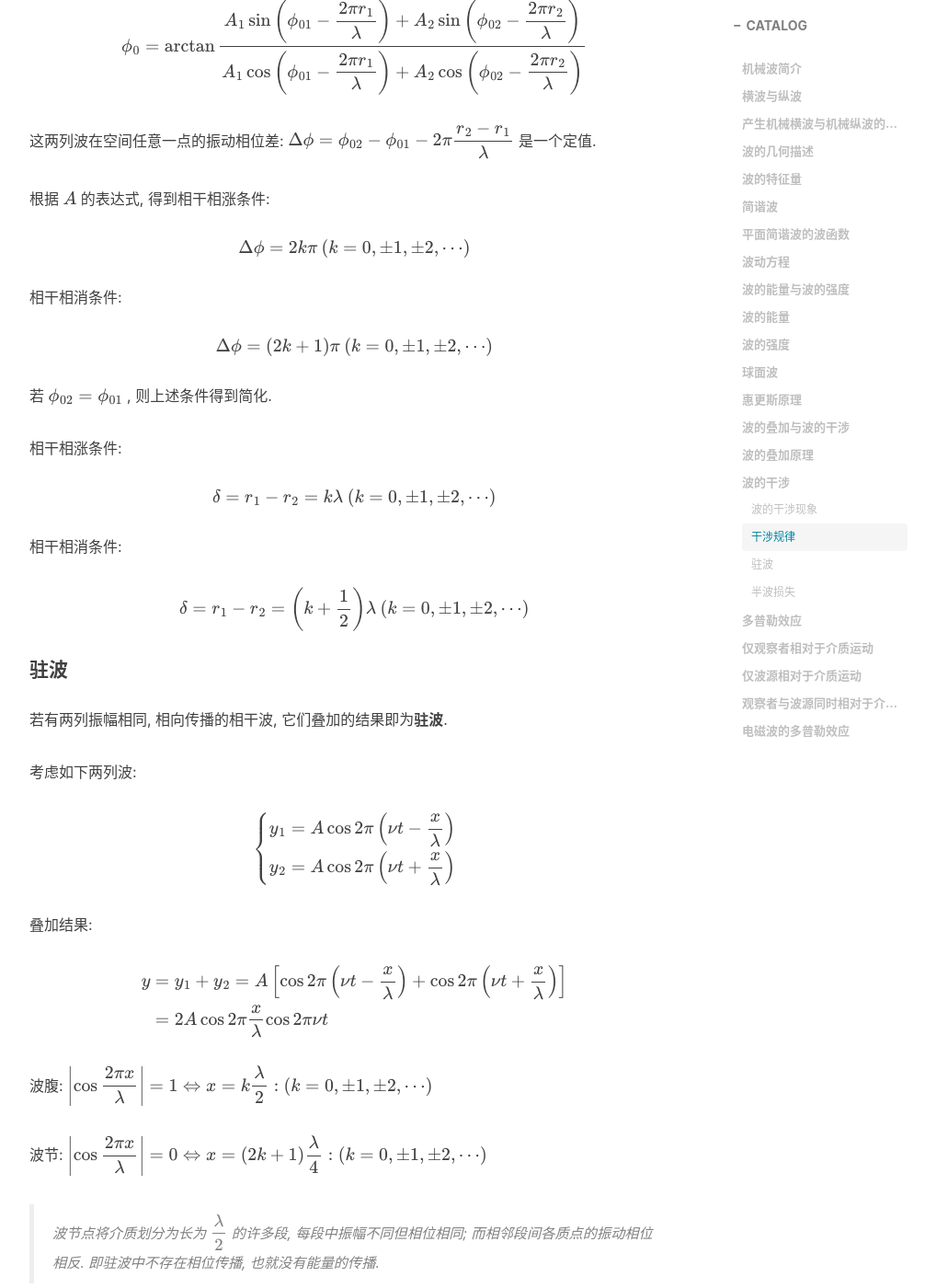
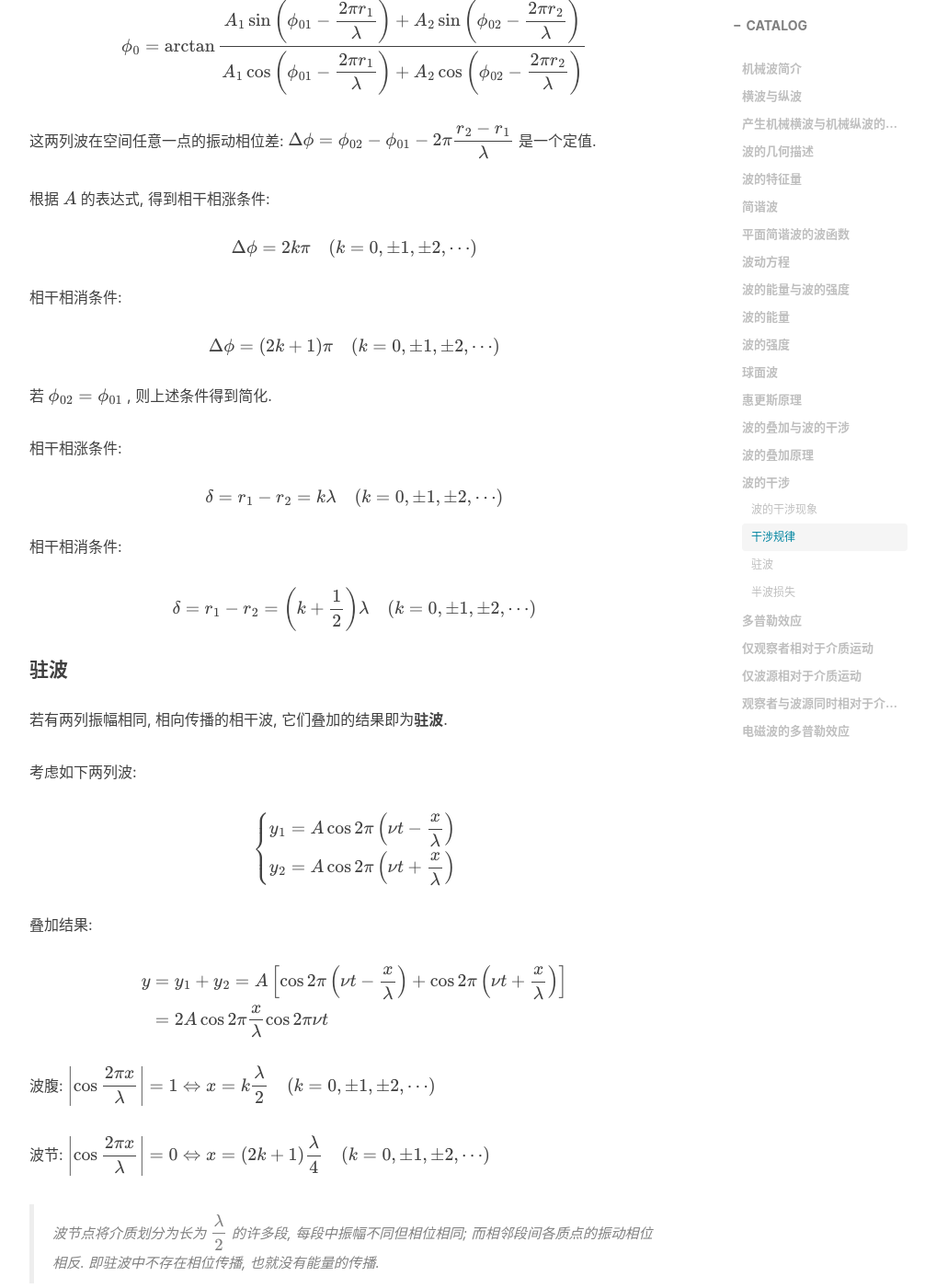
Before and after one commit to Coekjan/coekjan.github.io, a Jekyll site: the page built from _posts/2020-12-31-Mechanical-Wave.md, in a window 1280 px wide and 1400 px high, scrolled down 7097 px. Shown: the whole window at 92% size, without its empty margins (233-1239 px from the left). Built offline with Jekyll 4.4.1, drawn with Linux system fonts in a browser that asks for light colours; nearby versions of some CDN libraries; comment, search, counter and statistics services are not loaded.

Commit message:
Update 2020-12-31-Mechanical-Wave.md

```diff
--- a/_posts/2020-12-31-Mechanical-Wave.md
+++ b/_posts/2020-12-31-Mechanical-Wave.md
@@ -275,13 +275,13 @@ $$
 根据 $A$ 的表达式, 得到相干相涨条件:
 
 $$
-\Delta \phi=2k\pi\:(k=0,\pm1,\pm2,\dotsm)
+\Delta \phi=2k\pi\quad (k=0,\pm1,\pm2,\dotsm)
 $$
 
 相干相消条件:
 
 $$
-\Delta \phi=(2k+1)\pi\:(k=0,\pm1,\pm2,\dotsm)
+\Delta \phi=(2k+1)\pi\quad (k=0,\pm1,\pm2,\dotsm)
 $$
 
 若 $\phi_{02}=\phi_{01}$ , 则上述条件得到简化.
@@ -289,13 +289,13 @@ $$
 相干相涨条件:
 
 $$
-\delta=r_1-r_2=k\lambda\:(k=0,\pm1,\pm2,\dotsm)
+\delta=r_1-r_2=k\lambda\quad (k=0,\pm1,\pm2,\dotsm)
 $$
 
 相干相消条件:
 
 $$
-\delta=r_1-r_2=\left(k+\frac{1}{2}\right)\lambda\:(k=0,\pm1,\pm2,\dotsm)
+\delta=r_1-r_2=\left(k+\frac{1}{2}\right)\lambda\quad (k=0,\pm1,\pm2,\dotsm)
 $$
 
 #### 驻波
@@ -320,9 +320,9 @@ $$
 \end{aligned}
 $$
 
-波腹: $\displaystyle\left\vert\cos\frac{2\pi x}{\lambda}\right\vert=1\Leftrightarrow x=k\frac{\lambda}{2}\:(k=0,\pm1,\pm2,\dotsm)$
+波腹: $\displaystyle\left\vert\cos\frac{2\pi x}{\lambda}\right\vert=1\Leftrightarrow x=k\frac{\lambda}{2}\quad (k=0,\pm1,\pm2,\dotsm)$
 
-波节: $\displaystyle\left\vert\cos\frac{2\pi x}{\lambda}\right\vert=0\Leftrightarrow x=(2k+1)\frac{\lambda}{4}\:(k=0,\pm1,\pm2,\dotsm)$
+波节: $\displaystyle\left\vert\cos\frac{2\pi x}{\lambda}\right\vert=0\Leftrightarrow x=(2k+1)\frac{\lambda}{4}\quad (k=0,\pm1,\pm2,\dotsm)$
 
 > 波节点将介质划分为长为 $\displaystyle\frac{\lambda}{2}$ 的许多段, 每段中振幅不同但相位相同; 而相邻段间各质点的振动相位相反. 即驻波中不存在相位传播, 也就没有能量的传播.
 
```
